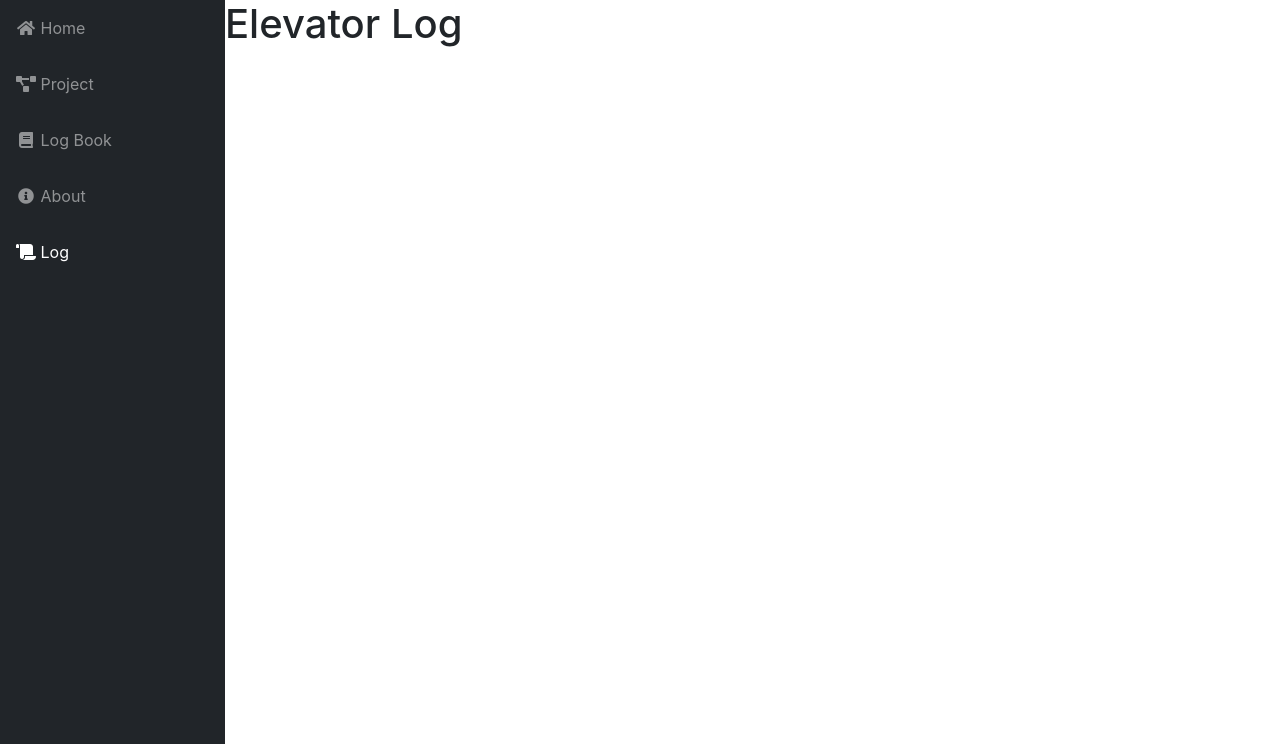
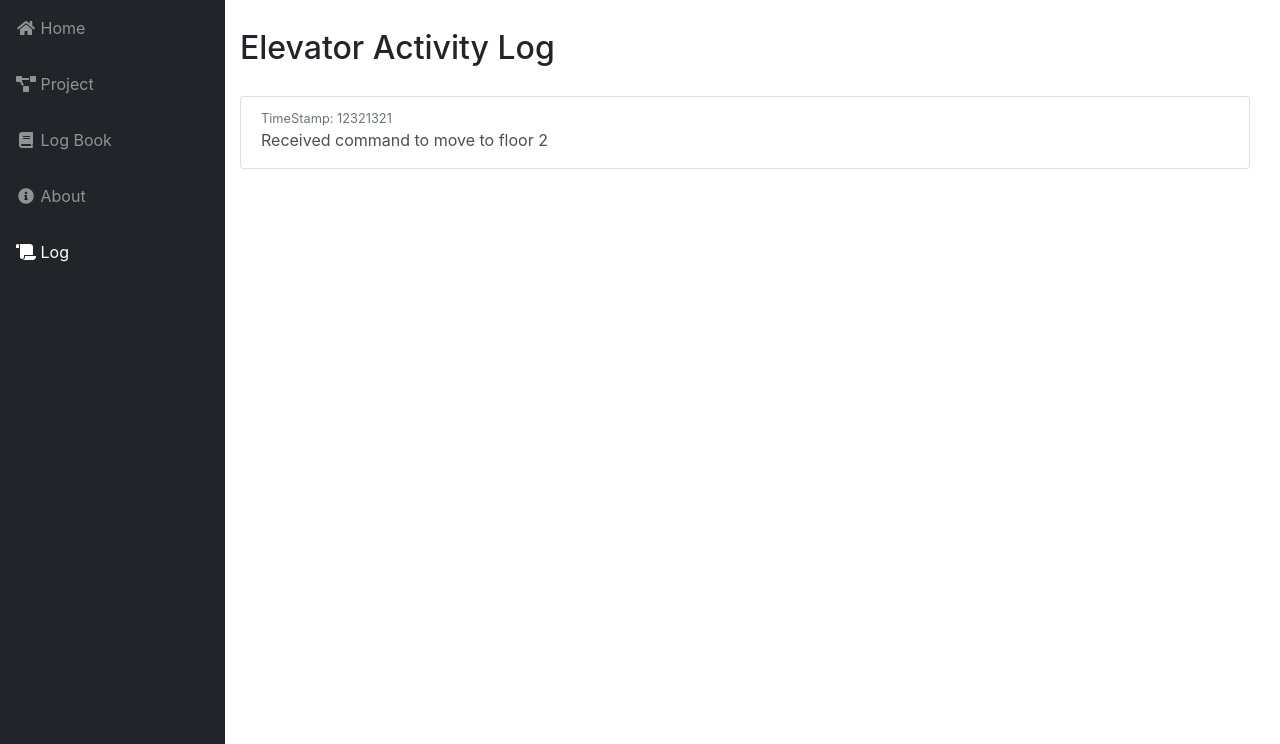
Before and after one commit to lbilyk/Elevator-Project, a PHP site: page /log.php in a window 1280 px wide. Shown: the part 56-800 px from the top of the page. Run offline with PHP 8.4, Linux system fonts and the light colour scheme.

Commit message:
Add: added data log retrieval functions
Added server request functions to get retrieve and display activity/command log data.

```diff
--- a/www/css/index.css
+++ b/www/css/index.css
@@ -459,3 +459,8 @@ body.sidebar-toggled footer.sticky-footer {
     width: 64px;
     height: 64px;
 }
+
+#logDataBox {
+
+
+}
--- /dev/null
+++ b/www/js/logging.js
@@ -0,0 +1,30 @@
+
+$(function () {
+    setInterval(getLogDataFromServer, 1000);
+}
+
+function getLogDataFromServer() {
+
+    let data = 'action=getLogData';
+    let dataType = 'json';
+    let response = callToServer(data,dataType);
+    displayLogData(response);
+}
+
+function displayLogData(data) {
+
+    $('#logData').empty();
+    for (let i = 0; i < data.length; i++) {
+        let timestamp = data[i].Timestamp;
+        let command = data[i].Command;
+        let floor = data[i].Floor;
+
+        $('#logData').append('  <a href="#" class="list-group-item list-group-item-action flex-column align-items-start">\
+                                    <div class="d-flex w-100 justify-content-between">\
+                                        <small class="text-muted ">TimeStamp: ' + timestamp +'</small>\
+                                    </div>\
+                                <p class="mb-1">Command: '+ command + ' ' + floor + '</p>\
+    </a>\
+  ');
+    }
+}
--- a/www/log.php
+++ b/www/log.php
@@ -24,12 +24,6 @@
                 <i class="fas fa-user-circle fa-fw"></i>
             </a>
             <a href="logout.php" class="nav-link d-inline">Logout</a>
-
-            <!--<div aria-labelledby="userDropdown" class="dropdown-menu dropdown-menu-right">-->
-            <!--<a class="dropdown-item" href="#">Settings</a>-->
-            <!--<div class="dropdown-divider"></div>-->
-            <!--<a class="dropdown-item" data-target="#logoutModal" data-toggle="modal" href="#">Logout</a>-->
-            <!--</div>-->
         </li>
     </ul>
 </nav>
@@ -66,9 +60,20 @@
             </a>
         </li>
     </ul>
-    <h1>
-        Elevator Log
-    </h1>
+
+    <div class="container mt-4" id="logDataBox">
+        <h2 class="modal-title">
+            Elevator Activity Log
+        </h2>
+    <div class="list-group container-fluid mt-4" id ="logData">
+            <a href="#" class="list-group-item list-group-item-action flex-column align-items-start">
+                <div class="d-flex w-100 justify-content-between">
+                    <small class="text-muted ">TimeStamp: 12321321</small>
+                </div>
+                <p class="mb-1">Received command to move to floor 2</p>
+            </a>
+        </div>
+    </div>
 </div>
 
 <a href="#" class="back-to-top">
@@ -77,5 +82,6 @@
 <script src="vendor/bootstrap/js/bootstrap.min.js"></script>
 <script src="vendor/jquery/jquery.min.js"></script>
 <script src="js/index.js"></script>
+<script src="js/logging.js"></script>
 </body>
 </html>
--- a/www/server/server_requests.php
+++ b/www/server/server_requests.php
@@ -18,6 +18,9 @@ switch ($action) {
         $floor = filter_input(INPUT_POST,'floor');
         echo updateFloor($floor);
         break;
+    case 'getLogData':
+        echo getLogData();
+        break;
     default:
         echo null;
         break;
```
Also changed, not shown: www/js/logbook.js (+0 -7 lines), www/server/functions.php (+14 -1 lines).
